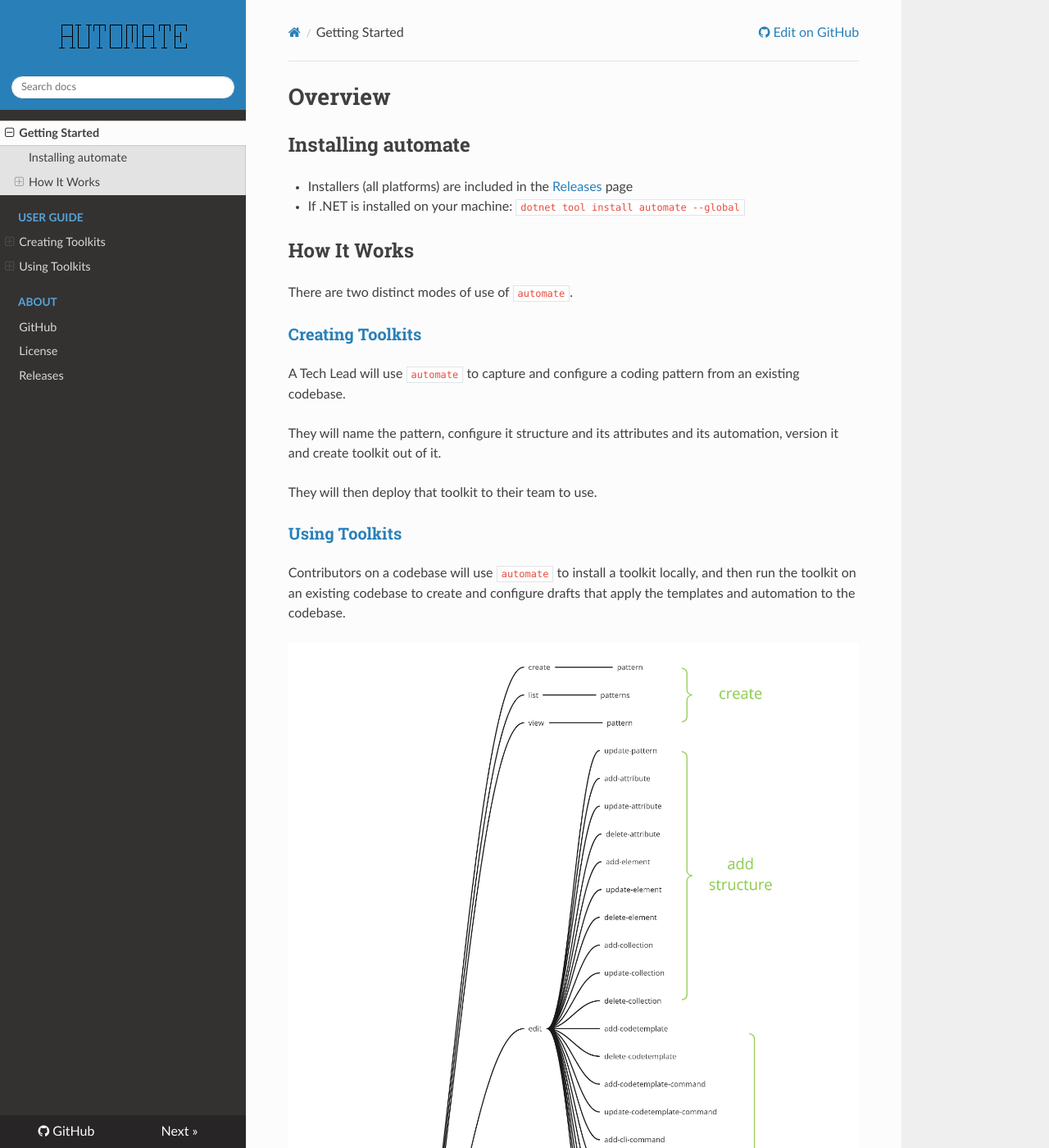
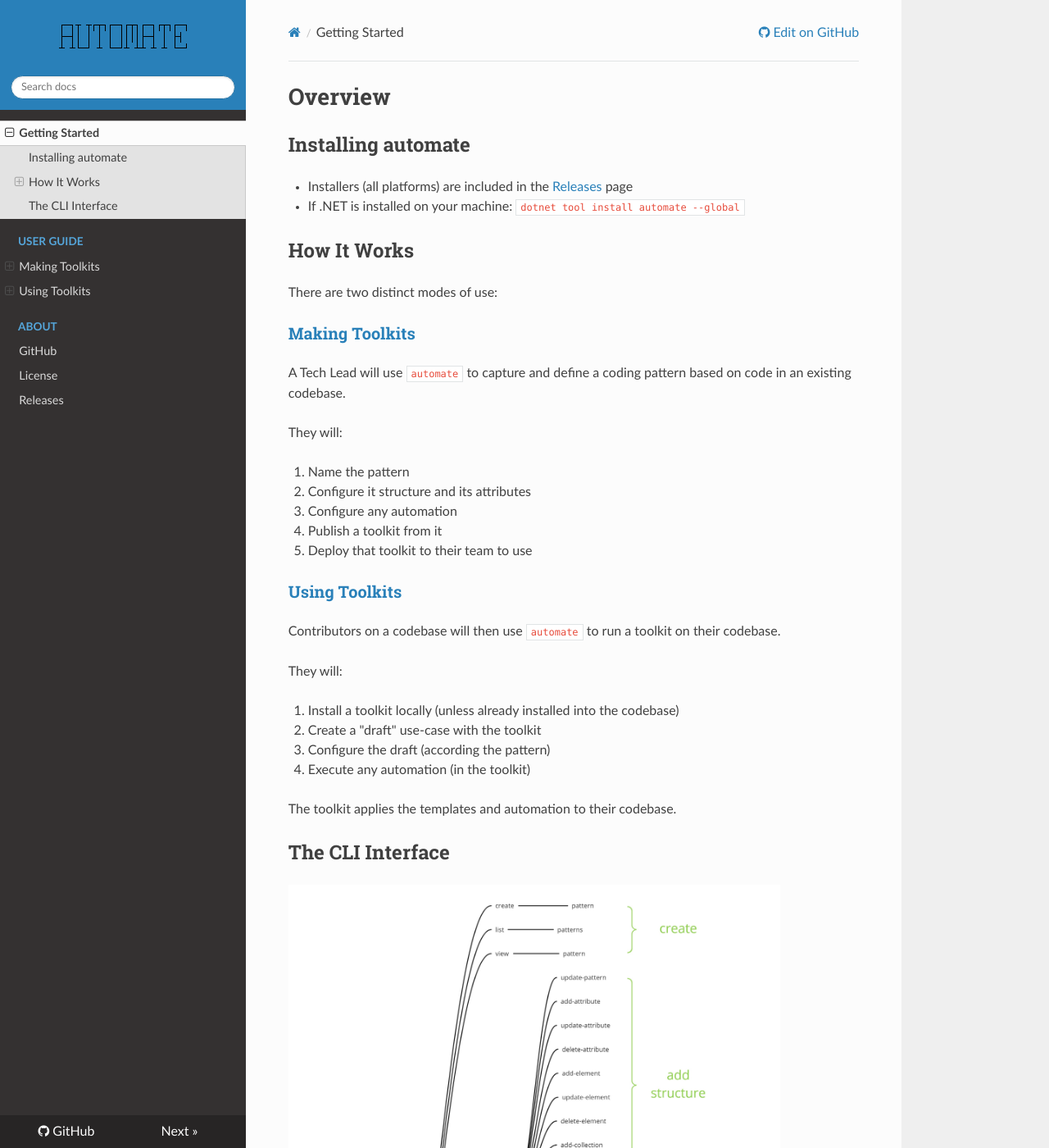
Before and after one commit to jezzsantos/automate, an MkDocs documentation site: the page built from docs/about.md, in a window 1280 px wide and 1400 px high. Shown: the whole window at 82% size. Built offline with MkDocs 1.6.1, drawn with Linux system fonts in a browser that asks for light colours; nearby versions of some CDN libraries.

Commit message:
Updated docs

```diff
--- a/docs/about.md
+++ b/docs/about.md
@@ -7,18 +7,33 @@
 
 ## How It Works
 
-There are two distinct modes of use of `automate`.
+There are two distinct modes of use:
 
-### [Creating Toolkits](authoring.md)
+### [Making Toolkits](authoring.md)
 
-A Tech Lead will use `automate` to capture and configure a coding pattern from an existing codebase.
+A Tech Lead will use `automate` to capture and define a coding pattern based on code in an existing codebase.
 
-They will name the pattern, configure it structure and its attributes and its automation, version it and create toolkit out of it.
+They will:
 
-They will then deploy that toolkit to their team to use.
+1. Name the pattern
+2. Configure it structure and its attributes
+3. Configure any automation
+4. Publish a toolkit from it
+5. Deploy that toolkit to their team to use
 
 ### [Using Toolkits](runtime.md)
 
-Contributors on a codebase will use `automate` to install a toolkit locally, and then run the toolkit on an existing codebase to create and configure drafts that apply the templates and automation to the codebase.
+Contributors on a codebase will then use `automate` to run a toolkit on their codebase.
 
-![CLI](https://github.com/jezzsantos/automate/blob/main/docs/Images/CLI.jpg?raw=true)
+They will:
+
+1. Install a toolkit locally (unless already installed into the codebase)
+2. Create a "draft" use-case with the toolkit
+3. Configure the draft (according the pattern)
+4. Execute any automation (in the toolkit)
+
+The toolkit applies the templates and automation to their codebase.
+
+## The CLI Interface
+
+<img alt="CLI commands" src="https://github.com/jezzsantos/automate/blob/main/docs/Images/CLI.jpg?raw=true" width="600" />
--- a/mkdocs.yml
+++ b/mkdocs.yml
@@ -14,7 +14,7 @@
 nav:
     - Getting Started: 'about.md'
     - 'User Guide':
-        - 'Creating Toolkits': 'authoring.md'
+        - 'Making Toolkits': 'authoring.md'
         - 'Using Toolkits': 'runtime.md'
     - About:
         - 'GitHub': 'https://github.com/jezzsantos/automate'
```
Also changed, not shown: README.md (+4 -4 lines), docs/authoring.md (+1 -1 lines), 1 other file.
